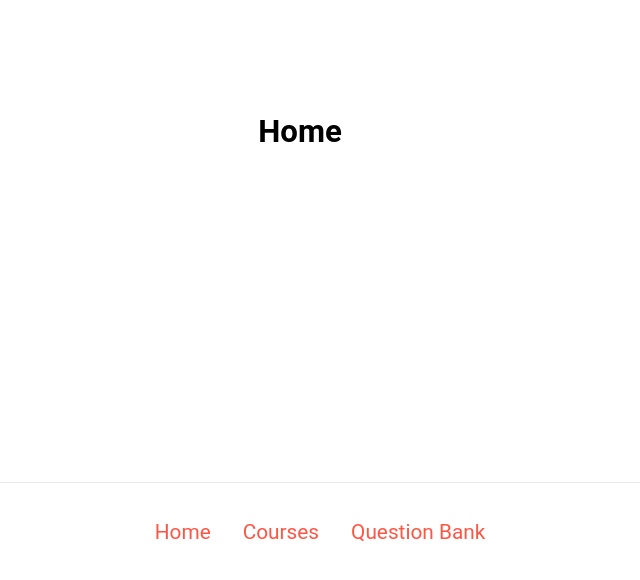
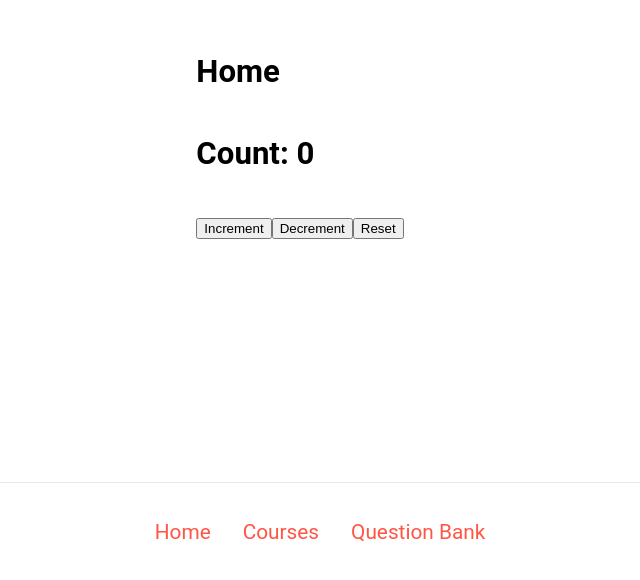
Before and after one commit to subwaymatch/byquiz, a Next.js app: page / in a window 1280 px wide. Shown: the part 218-798 px from the top of the page, without its empty margins (340-980 px from the left). Built offline with nearby package versions, Linux system fonts and the light colour scheme.

Commit message:
Test counter redux component

```diff
--- /dev/null
+++ b/src/components/counter.js
@@ -0,0 +1,29 @@
+import { useState } from 'react';
+import { useDispatch, useSelector } from 'react-redux';
+
+import {
+  increment,
+  decrement,
+  reset,
+  selectCount,
+} from 'lib/slices/counterSlice';
+
+const Counter = () => {
+  const dispatch = useDispatch();
+  const count = useSelector(selectCount);
+
+  return (
+    <>
+      <div>
+        <h2>Count: {count}</h2>
+      </div>
+      <div>
+        <button onClick={() => dispatch(increment())}>Increment</button>
+        <button onClick={() => dispatch(decrement())}>Decrement</button>
+        <button onClick={() => dispatch(reset())}>Reset</button>
+      </div>
+    </>
+  );
+};
+
+export default Counter;
--- a/src/pages/index.js
+++ b/src/pages/index.js
@@ -1,10 +1,13 @@
 import Layout from 'src/components/layout';
+import Counter from 'src/components/counter';
 
 export default function Home() {
   return (
     <Layout>
       <div className="test">
         <h2>Home</h2>
+
+        <Counter />
       </div>
     </Layout>
   );
```
